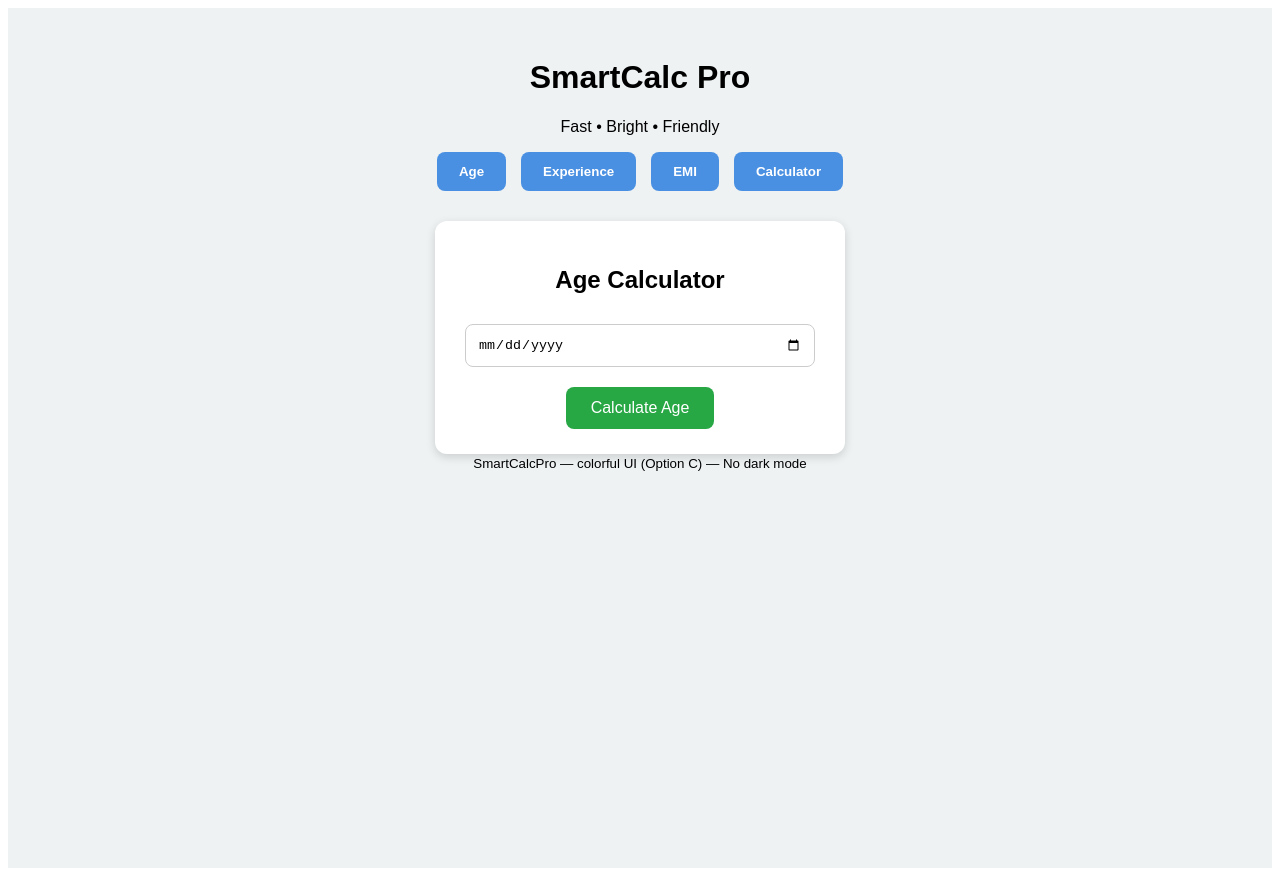
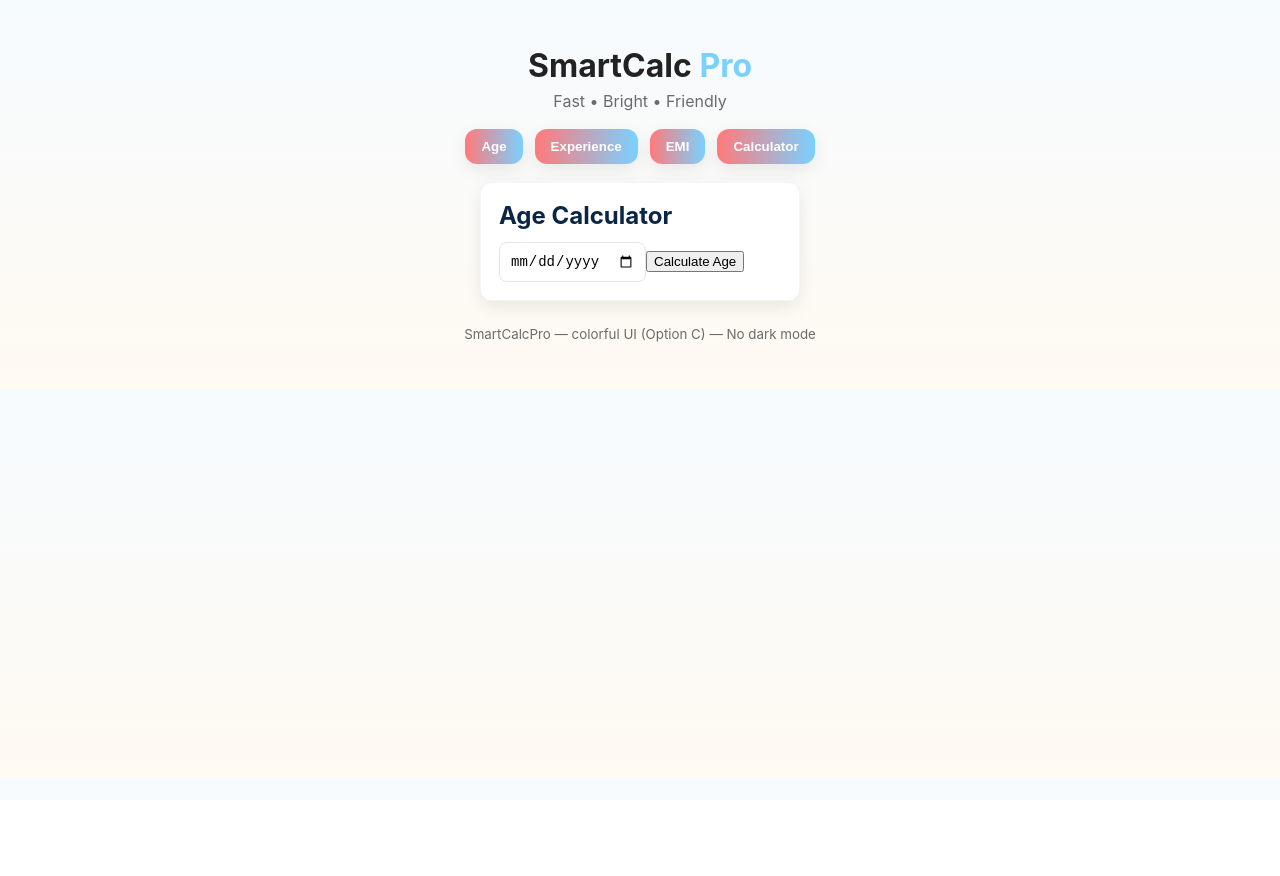
Before and after one commit to Adarsh-shet/SmartCalcPro-frontend, a React (Create React App) app: page / in a window 1280 px wide. After the commit the page ends 800 px from the top, so only its background shows below. Built offline with nearby package versions, Linux system fonts and the light colour scheme.

Commit message:
Update App.css
lkxslk

```diff
--- a/src/App.css
+++ b/src/App.css
@@ -1,69 +1,65 @@
-.App {
-  text-align: center;
-  font-family: 'Poppins', sans-serif;
-  padding: 30px;
-  background: #eef2f3;
-  min-height: 100vh;
+:root{
+  --accent-1:#ff7a7a;
+  --accent-2:#ffd27a;
+  --accent-3:#7ad1ff;
+  --accent-4:#7affc2;
+  --card-bg:#ffffff;
+  --muted:#6b6b6b;
+  --shadow: 0 6px 18px rgba(0,0,0,0.08);
 }
 
-.navbar {
-  display: flex;
-  justify-content: center;
-  gap: 15px;
-  margin-bottom: 30px;
+*{box-sizing:border-box}
+body{
+  margin:0;
+  font-family:Inter, "Segoe UI", Roboto, Arial, sans-serif;
+  background: linear-gradient(180deg, #f6fbff 0%, #fffaf2 100%);
+  color:#222;
 }
 
-.navbar button {
-  padding: 12px 22px;
-  background: #4a90e2;
-  border: none;
-  border-radius: 8px;
-  color: white;
-  font-weight: 600;
-  cursor: pointer;
-  transition: 0.3s;
+.App{max-width:980px;margin:28px auto;padding:18px}
+
+header{display:flex;flex-direction:column;align-items:center;margin-bottom:18px}
+h1{margin:0;font-size:32px}
+h1 .pro{color:var(--accent-3);font-weight:700}
+.tag{margin:6px 0 0;color:var(--muted)}
+
+.navbar{display:flex;gap:12px;justify-content:center;margin:18px 0}
+.navbar button{
+  padding:10px 16px;border-radius:12px;border:none;cursor:pointer;
+  background:linear-gradient(90deg,var(--accent-1),var(--accent-3));
+  color:#fff;font-weight:600;box-shadow:var(--shadow);
+  transition:transform .12s ease,opacity .12s ease;
+}
+.navbar button:hover{transform:translateY(-3px);opacity:.95}
+
+main{display:flex;flex-wrap:wrap;gap:18px;justify-content:center}
+
+/* Card */
+.calculator-box{
+  width:320px;background:var(--card-bg);border-radius:12px;padding:18px;
+  box-shadow:var(--shadow);border:1px solid rgba(0,0,0,0.04)
+}
+.calculator-box h2{margin:0 0 12px;color:#0b2545}
+.input{
+  display:flex;flex-direction:column;gap:8px;margin-bottom:12px
+}
+input[type="date"],input[type="number"],input[type="text"],select{
+  padding:10px;border-radius:8px;border:1px solid #e6e6e6;font-size:14px;
+  outline:none;background:#fff;
+}
+input::placeholder{color:#9aa0a6}
+
+.row{display:flex;gap:8px}
+.button{
+  width:100%;padding:10px;border-radius:10px;border:none;background:linear-gradient(90deg,var(--accent-2),var(--accent-4));
+  cursor:pointer;font-weight:700;color:#222}
+.small{font-size:13px;color:var(--muted);margin-top:8px}
+
+.result{
+  margin-top:12px;padding:10px;border-radius:8px;background:linear-gradient(90deg,#ffffff,#f7fffb);
+  border:1px solid rgba(0,0,0,0.03);
+  font-weight:600;color:#0b2545;
 }
 
-.navbar button:hover {
-  background: #1c6dd0;
-}
-
-/* Calculator card */
-.calculator-box {
-  background: white;
-  padding: 25px;
-  width: 360px;
-  margin: auto;
-  border-radius: 12px;
-  box-shadow: 0 3px 10px rgba(0,0,0,0.15);
-}
-
-input, select {
-  width: 90%;
-  padding: 12px;
-  margin: 10px 0;
-  border-radius: 8px;
-  border: 1px solid #ccc;
-}
-
-.btn {
-  padding: 12px 25px;
-  background: #28a745;
-  color: white;
-  border: none;
-  border-radius: 8px;
-  font-size: 16px;
-  cursor: pointer;
-  margin-top: 10px;
-}
-
-.btn:hover {
-  background: #1f7e32;
-}
-
-.result-text {
-  font-size: 18px;
-  font-weight: 600;
-  margin-top: 20px;
-  color: #333;
-}
+/* footer */
+footer{margin-top:22px;text-align:center;color:var(--muted)}
```
